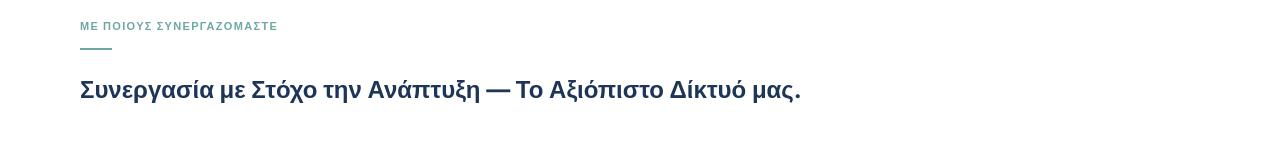
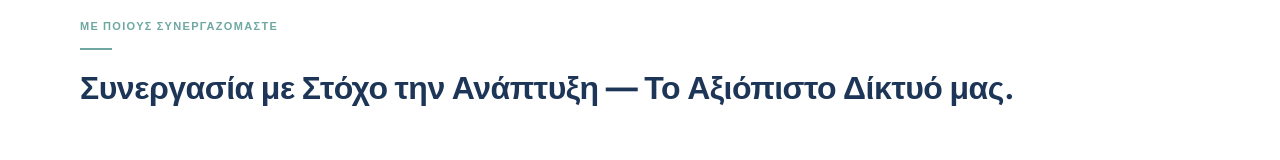
Before and after one commit to Cuvon/cuvon.gr, a Next.js app: page /gr/partners in a window 1280 px wide. Shown: the part 603-763 px from the top of the page. Built offline with nearby package versions, Linux system fonts and the light colour scheme; no server answers.

Commit message:
Update page.tsx

```diff
--- a/app/gr/partners/page.tsx
+++ b/app/gr/partners/page.tsx
@@ -44,7 +44,7 @@ export default function GrPartnersPage() {
         <div className="site-container">
           <div className="section-header">
             <SectionLabel>Με ποιους συνεργαζομαστε</SectionLabel>
-            <h2 className="text-[1.5rem] font-bold text-deep-blue mt-5" style={{whiteSpace:"nowrap"}}>Συνεργασία με Στόχο την Ανάπτυξη — Το Αξιόπιστο Δίκτυό μας.</h2>
+            <h2 className="text-[1.5rem] sm:text-[1.75rem] lg:text-h2 font-bold text-deep-blue mt-5">Συνεργασία με Στόχο την Ανάπτυξη — Το Αξιόπιστο Δίκτυό μας.</h2>
           </div>
           <div className="grid grid-cols-1 sm:grid-cols-2 lg:grid-cols-4 border border-deep-blue/10 rounded-brand overflow-hidden divide-x divide-y divide-deep-blue/10">
             {audience.map(a => (
```
